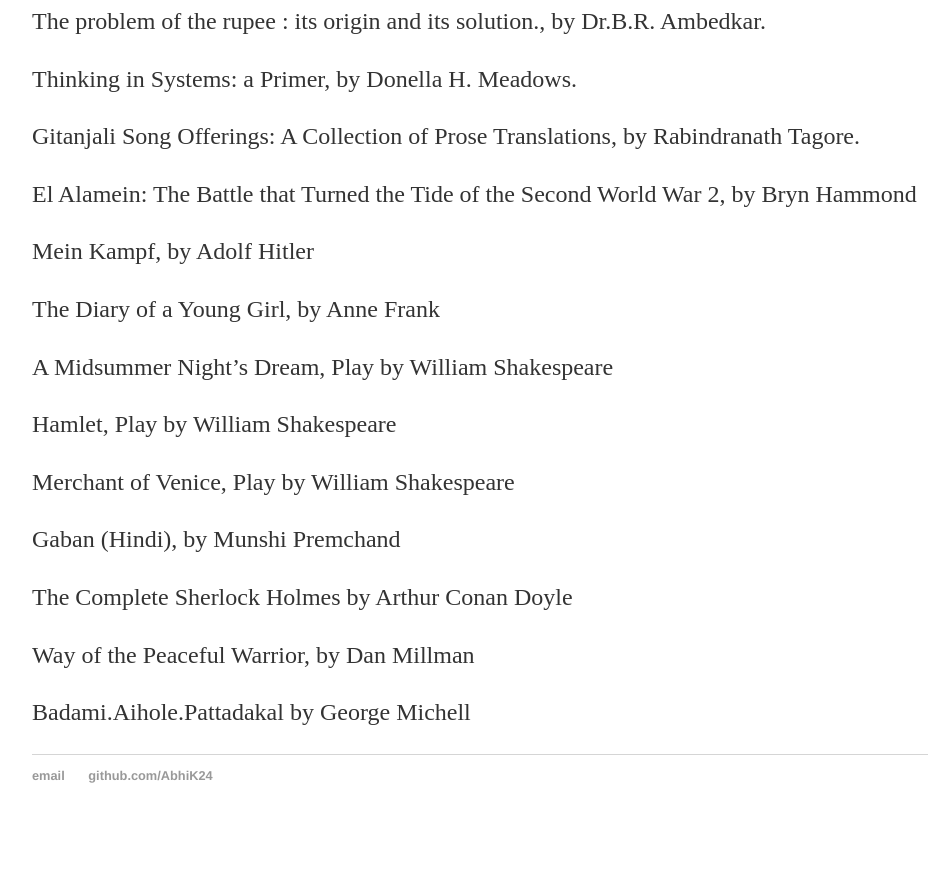
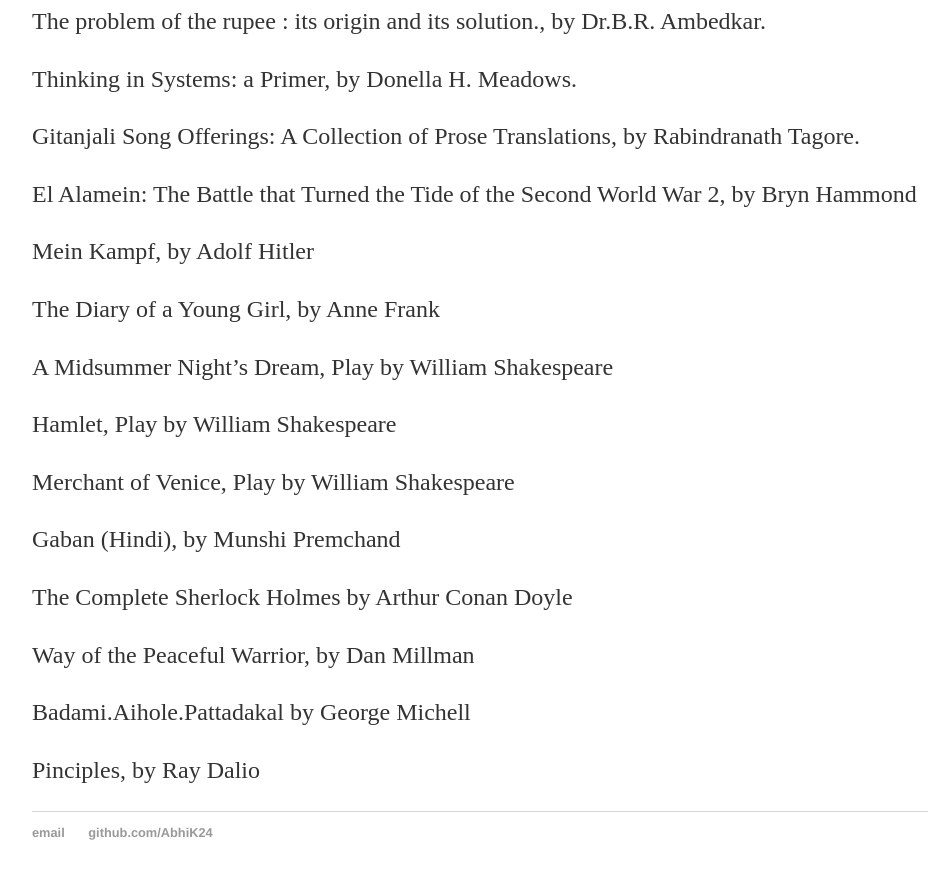
Before and after one commit to AbhiK24/abhik24.github.io, a Jekyll site: the page built from _posts/2017-08-20-Books-I-have-read-till-date.md, in a window 1280 px wide and 900 px high, scrolled down 1291 px. Shown: the top 879 px of the window, without its empty margins (160-1108 px from the left). Built offline with Jekyll 4.4.1, drawn with Linux system fonts in a browser that asks for light colours; before the commit the page ends 2134 px from its top, so only the background shows below that.

Commit message:
Update 2017-08-20-Books-I-have-read-till-date.md

```diff
--- a/_posts/2017-08-20-Books-I-have-read-till-date.md
+++ b/_posts/2017-08-20-Books-I-have-read-till-date.md
@@ -58,5 +58,6 @@
 
 Way of the Peaceful Warrior, by Dan Millman
 
+Badami.Aihole.Pattadakal by George Michell
 
-Badami.Aihole.Pattadakal by George Michell
+Pinciples, by Ray Dalio
```
